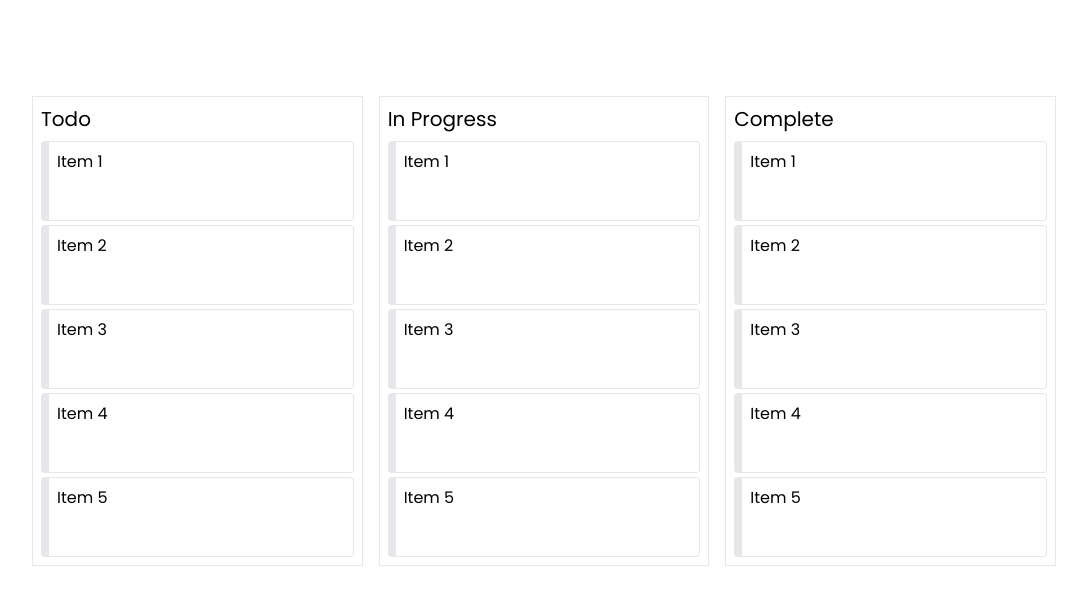
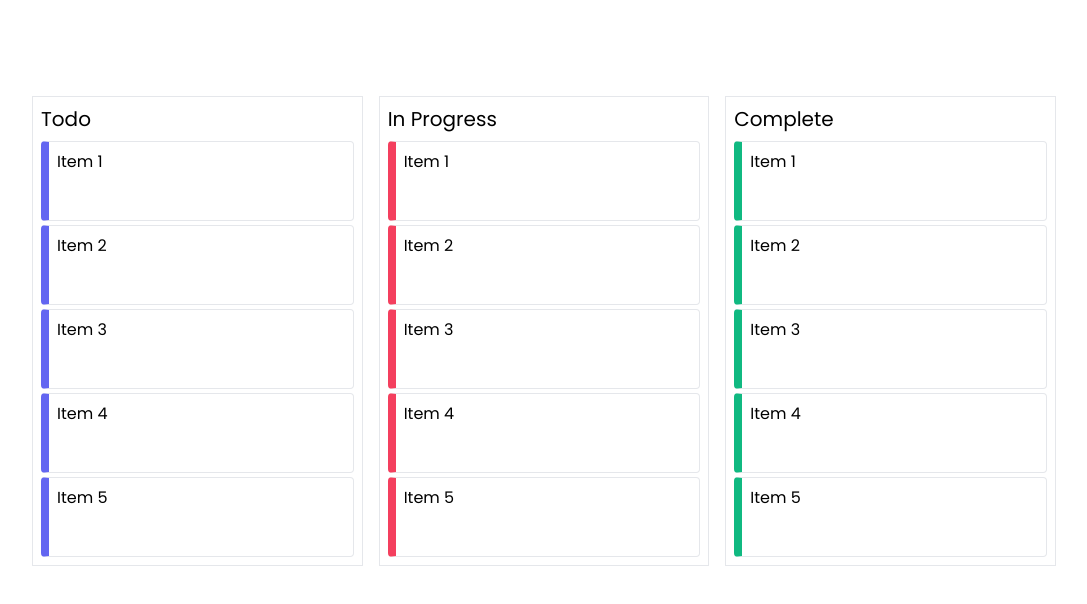
Before and after one commit to johanrdev/kanban-board-vue-express-rest-api, a Vue app: page / in a window 1280 px wide. Shown: the top 604 px of the page, without its empty margins (96-1183 px from the left). Built offline with nearby package versions, Linux system fonts and the light colour scheme.

Commit message:
Border left color style binding

```diff
--- a/src/App.vue
+++ b/src/App.vue
@@ -1,8 +1,8 @@
 <template lang="html">
   <section class="max-w-5xl mx-auto mt-24 mb-12 grid md:grid-cols-3 gap-4">
-    <KanbanColumn name="Todo" color="indigo" />
-    <KanbanColumn name="In Progress" color="rose" />
-    <KanbanColumn name="Complete" color="emerald" />
+    <KanbanColumn name="Todo" color="#6366f1" />
+    <KanbanColumn name="In Progress" color="#f43f5e" />
+    <KanbanColumn name="Complete" color="#10b981" />
   </section>
 </template>
 <script>
--- a/src/components/KanbanColumn.vue
+++ b/src/components/KanbanColumn.vue
@@ -3,15 +3,16 @@
     <h2 class="text-xl mb-2" v-if="name">{{ name }}</h2>
 
     <ul>
-      <li v-for="index in 5" :key="index" class="min-h-[80px] border border-l-8 rounded p-2 mb-1 last:mb-0">Item {{ index }}</li>
+      <li v-for="index in 5" :key="index" class="min-h-[80px] border border-l-8 rounded p-2 mb-1 last:mb-0"
+        :style="{ borderLeftColor: color }">Item {{ index }}</li>
     </ul>
   </section>
 </template>
 <script>
 export default {
-  props: ['name', 'color']
+  props: ['name', 'color'],
+  setup(props) {
+  }
 }
 </script>
-<style lang="css">
-
-</style>
+<style lang="css"></style>
```
